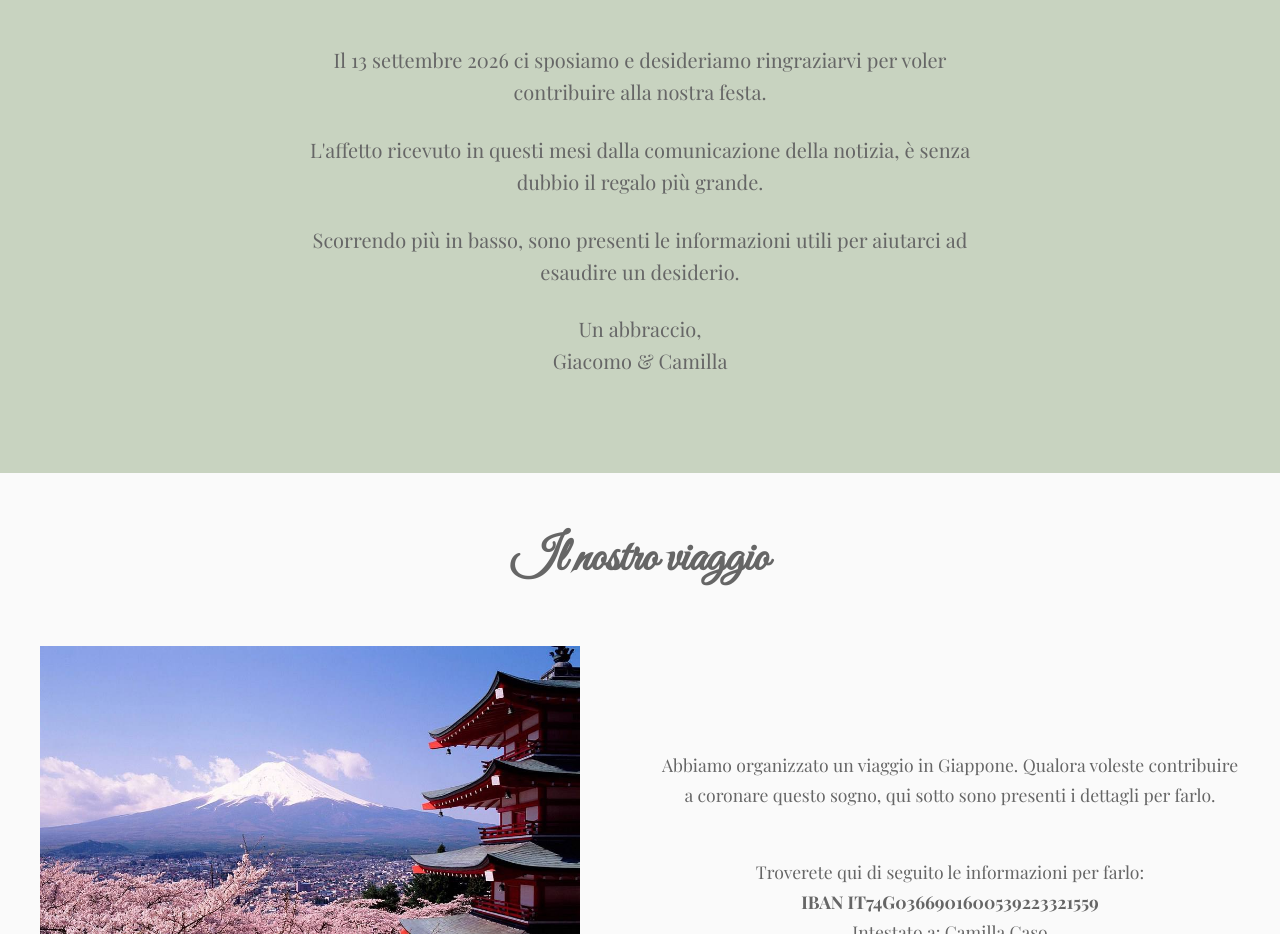
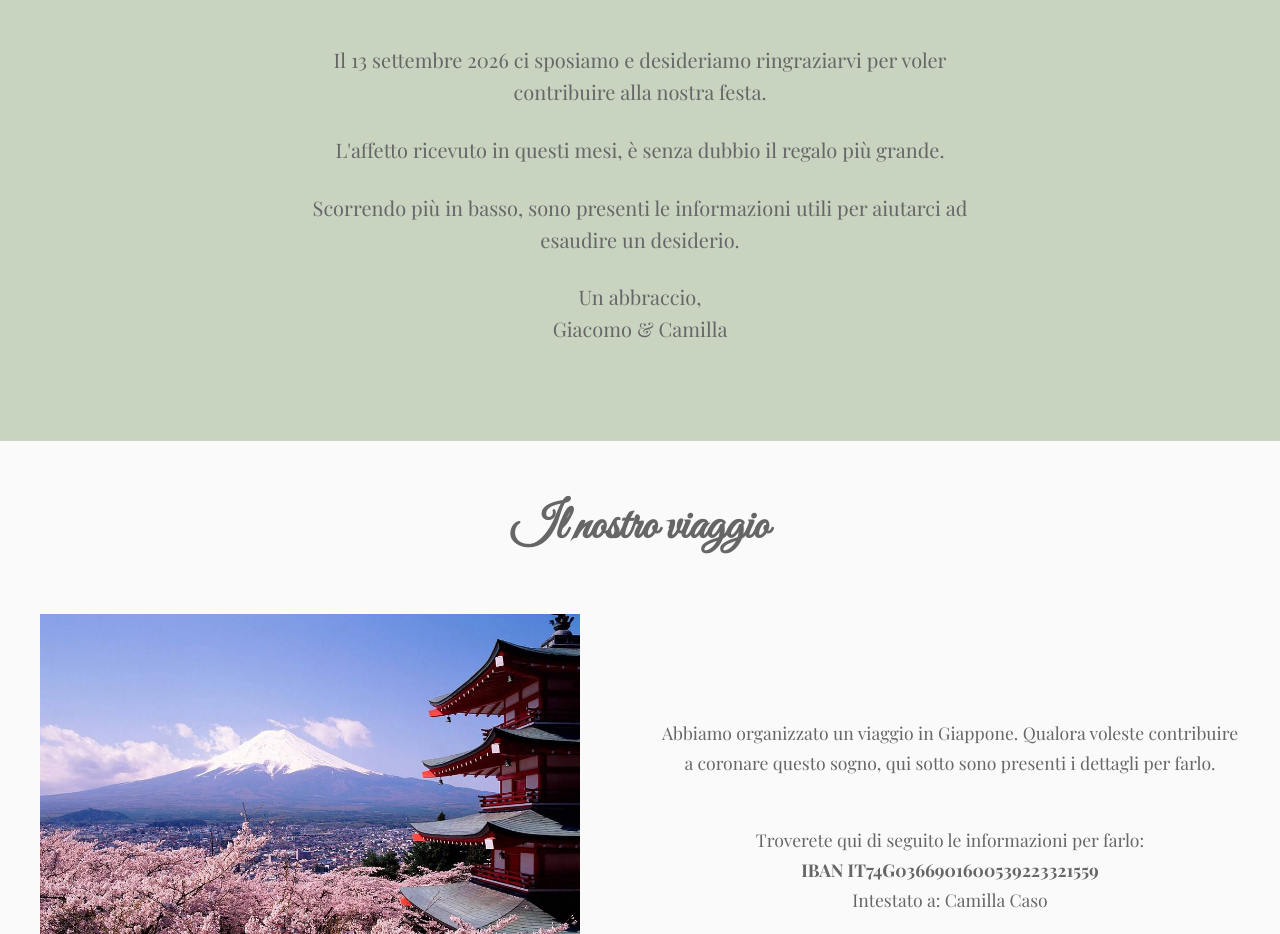
Before and after one commit to jackydangelo/wedding-thank-you-card, a plain HTML site: page index.html in a window 1280 px wide. Shown: the part 1140-2074 px from the top of the page. Drawn offline with nearby package versions, Linux system fonts and the light colour scheme.

Commit message:
Refactor sentence for clarity in index.html

```diff
--- a/index.html
+++ b/index.html
@@ -45,7 +45,7 @@
             Il 13 settembre 2026 ci sposiamo e desideriamo ringraziarvi per voler contribuire alla nostra festa.
         </p><br>
         <p>
-            L'affetto ricevuto in questi mesi dalla comunicazione della notizia, è senza dubbio il regalo più grande.
+            L'affetto ricevuto in questi mesi, è senza dubbio il regalo più grande.
         </p><br>
         <p>
             Scorrendo più in basso, sono presenti le informazioni utili per aiutarci ad esaudire un desiderio.
```
